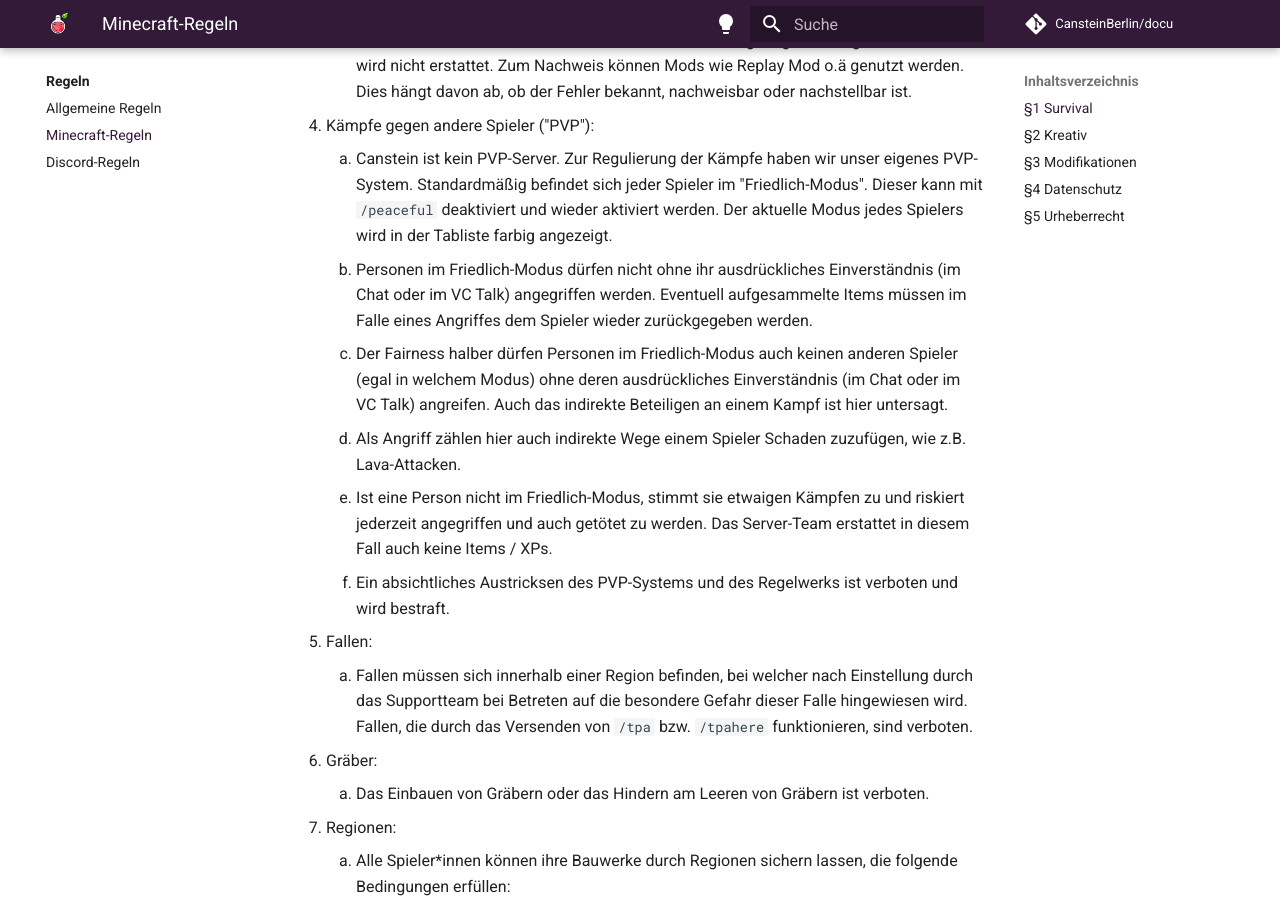
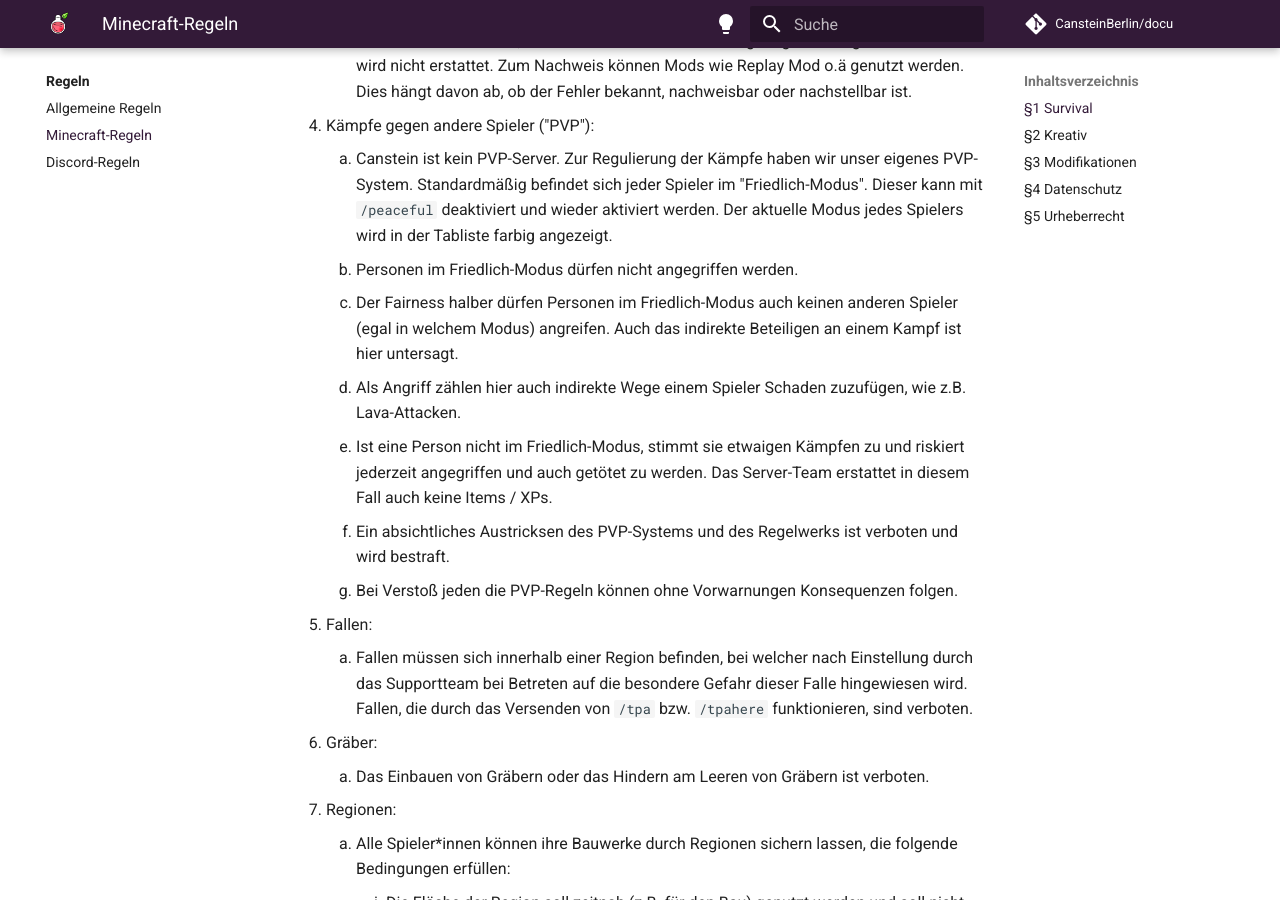
Before and after one commit to CansteinBerlin/docu, an MkDocs documentation site: the page built from docs/rules/minecraft.md, in a window 1280 px wide and 900 px high, scrolled down 462 px. Built offline with MkDocs 1.6.1 and Material for MkDocs 9.7.7, drawn with Linux system fonts in a browser that asks for light colours; comment, search, counter and statistics services are not loaded.

Commit message:
Updating Minecraft rules: Reworking PVP rules

```diff
--- a/docs/rules/minecraft.md
+++ b/docs/rules/minecraft.md
@@ -8,11 +8,12 @@
     2. Das Team erstattet nur, wenn der Fehler beim Server liegt. Eigenständiges Verschulden wird nicht erstattet. Zum Nachweis können Mods wie Replay Mod o.ä genutzt werden. Dies hängt davon ab, ob der Fehler bekannt, nachweisbar oder nachstellbar ist.
 4. Kämpfe gegen andere Spieler ("PVP"):
     1. Canstein ist kein PVP-Server. Zur Regulierung der Kämpfe haben wir unser eigenes PVP-System. Standardmäßig befindet sich jeder Spieler im "Friedlich-Modus". Dieser kann mit `/peaceful` deaktiviert und wieder aktiviert werden. Der aktuelle Modus jedes Spielers wird in der Tabliste farbig angezeigt.
-    2. Personen im Friedlich-Modus dürfen nicht ohne ihr ausdrückliches Einverständnis (im Chat oder im VC Talk) angegriffen werden. Eventuell aufgesammelte Items müssen im Falle eines Angriffes dem Spieler wieder zurückgegeben werden.
-    3. Der Fairness halber dürfen Personen im Friedlich-Modus auch keinen anderen Spieler (egal in welchem Modus) ohne deren ausdrückliches Einverständnis (im Chat oder im VC Talk) angreifen. Auch das indirekte Beteiligen an einem Kampf ist hier untersagt.
+    2. Personen im Friedlich-Modus dürfen nicht angegriffen werden.
+    3. Der Fairness halber dürfen Personen im Friedlich-Modus auch keinen anderen Spieler (egal in welchem Modus) angreifen. Auch das indirekte Beteiligen an einem Kampf ist hier untersagt.
     4. Als Angriff zählen hier auch indirekte Wege einem Spieler Schaden zuzufügen, wie z.B. Lava-Attacken.
     5. Ist eine Person nicht im Friedlich-Modus, stimmt sie etwaigen Kämpfen zu und riskiert jederzeit angegriffen und auch getötet zu werden. Das Server-Team erstattet in diesem Fall auch keine Items / XPs.
     6. Ein absichtliches Austricksen des PVP-Systems und des Regelwerks ist verboten und wird bestraft.
+    7. Bei Verstoß jeden die PVP-Regeln können ohne Vorwarnungen Konsequenzen folgen.
 5. Fallen:
     1. Fallen müssen sich innerhalb einer Region befinden, bei welcher nach Einstellung durch das Supportteam bei Betreten auf die besondere Gefahr dieser Falle hingewiesen wird. Fallen, die durch das Versenden von `/tpa` bzw. `/tpahere` funktionieren, sind verboten.
 6. Gräber:
```
